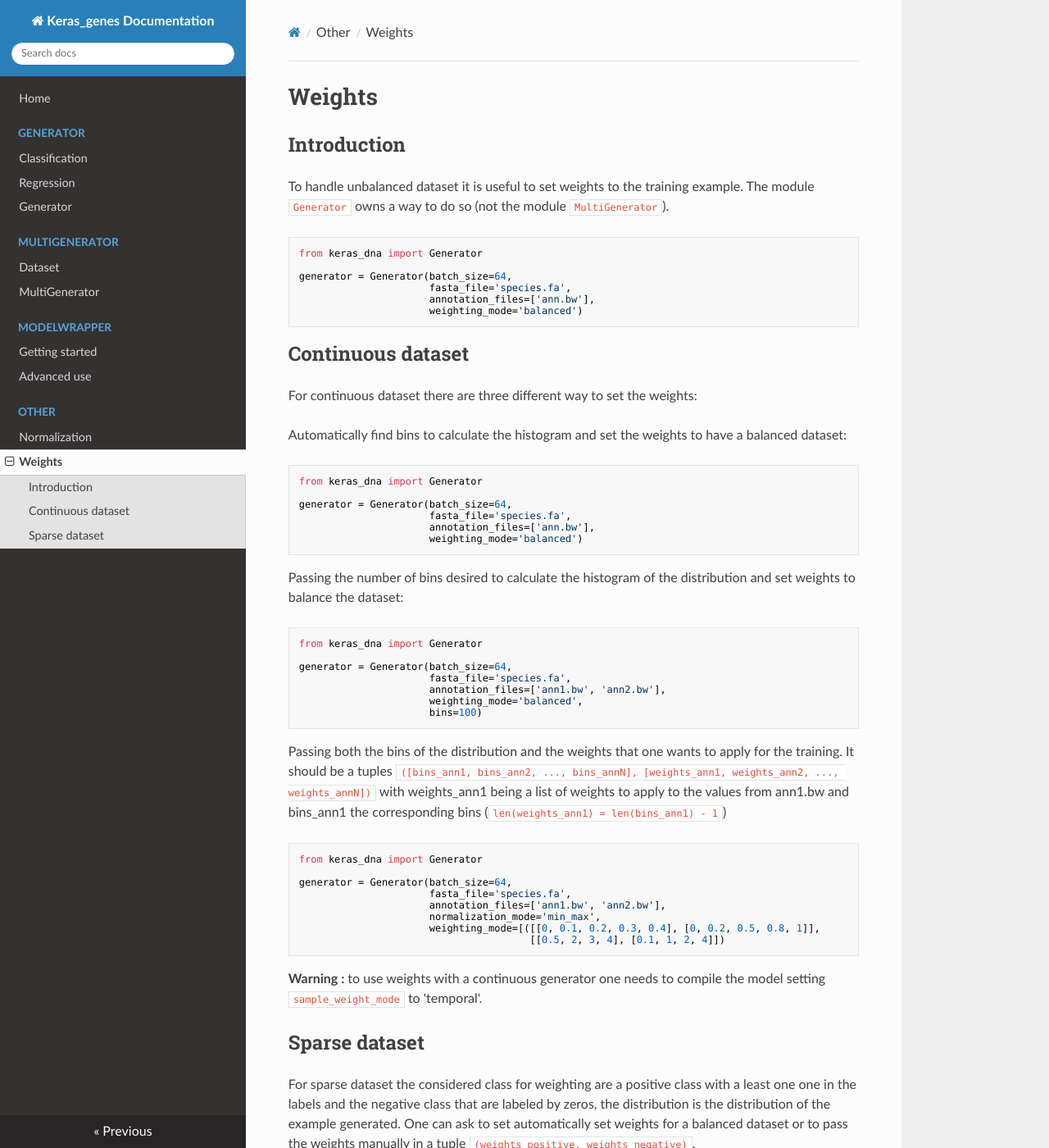
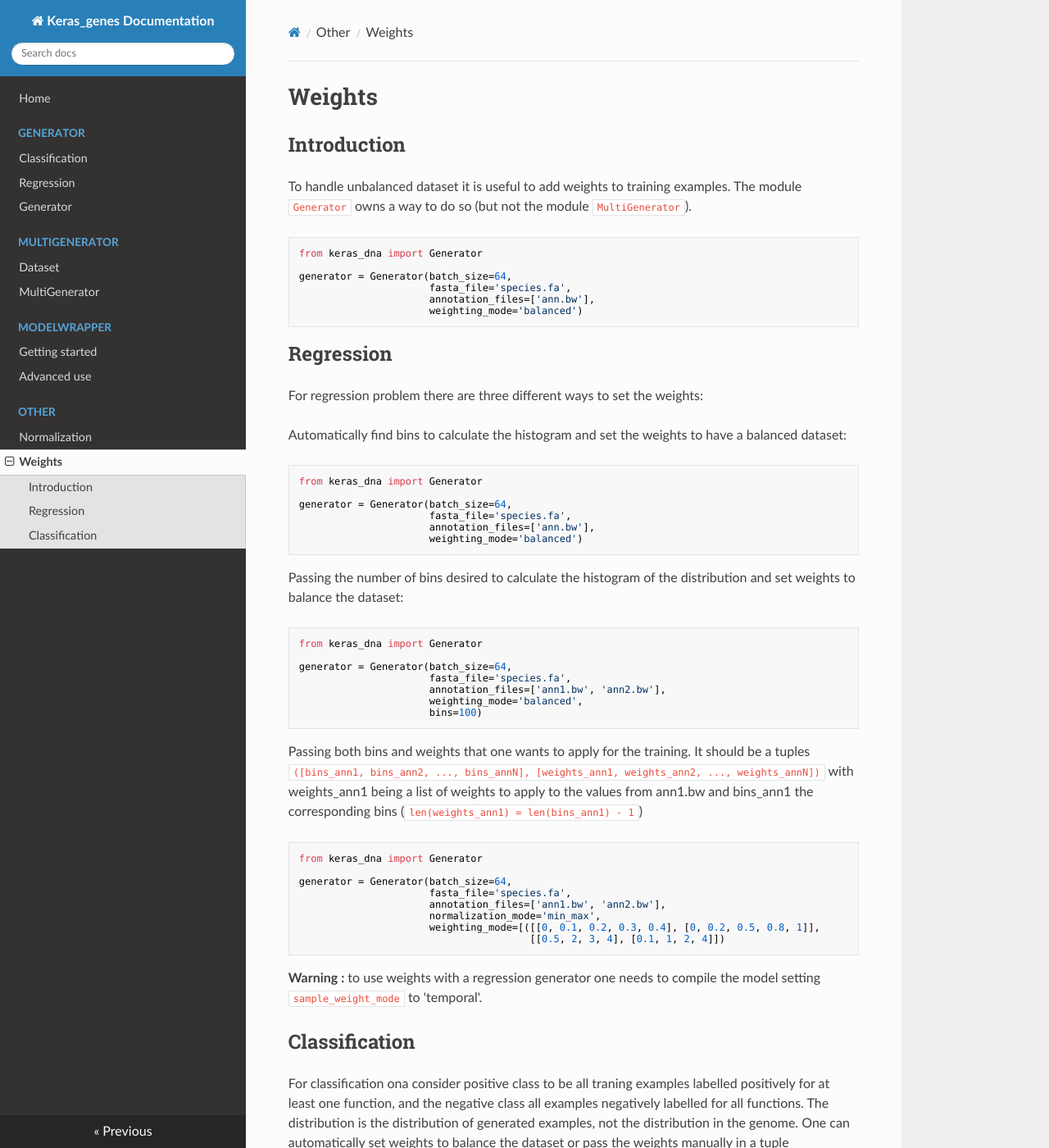
Before and after one commit to etirouthier/keras_dna, an MkDocs documentation site: the page built from docs/weights.md, in a window 1280 px wide and 1400 px high. Shown: the whole window at 82% size. Built offline with MkDocs 1.6.1, drawn with Linux system fonts in a browser that asks for light colours; nearby versions of some CDN libraries.

Commit message:
Update weights.md

````diff
--- a/docs/weights.md
+++ b/docs/weights.md
@@ -2,7 +2,7 @@
 
 ## Introduction
 
-To handle unbalanced dataset it is useful to set weights to the training example. The module `Generator` owns a way to do so (not the module `MultiGenerator`).
+To handle unbalanced dataset it is useful to add weights to training examples. The module `Generator` owns a way to do so (but not the module `MultiGenerator`).
 
 ```python
 from keras_dna import Generator
@@ -13,9 +13,9 @@ generator = Generator(batch_size=64,
                       weighting_mode='balanced')
 ```
 
-## Continuous dataset
+## Regression
 
-For continuous dataset there are three different way to set the weights:
+For regression problem there are three different ways to set the weights:
 
 Automatically find bins to calculate the histogram and set the weights to have a balanced dataset:
 ```python
@@ -38,7 +38,7 @@ generator = Generator(batch_size=64,
                       bins=100)
 ```
 
-Passing both the bins of the distribution and the weights that one wants to apply for the training. It should be a tuples `([bins_ann1, bins_ann2, ..., bins_annN], [weights_ann1, weights_ann2, ..., weights_annN])` with weights_ann1 being a list of weights to apply to the values from ann1.bw and bins_ann1 the corresponding bins (`len(weights_ann1) = len(bins_ann1) - 1`)
+Passing both bins and weights that one wants to apply for the training. It should be a tuples `([bins_ann1, bins_ann2, ..., bins_annN], [weights_ann1, weights_ann2, ..., weights_annN])` with weights_ann1 being a list of weights to apply to the values from ann1.bw and bins_ann1 the corresponding bins (`len(weights_ann1) = len(bins_ann1) - 1`)
 ```python
 from keras_dna import Generator
 
@@ -50,11 +50,11 @@ generator = Generator(batch_size=64,
                                        [[0.5, 2, 3, 4], [0.1, 1, 2, 4]])
 ```
 
-**Warning :** to use weights with a continuous generator one needs to compile the model setting `sample_weight_mode` to 'temporal'.
+**Warning :** to use weights with a regression generator one needs to compile the model setting `sample_weight_mode` to 'temporal'.
 
-## Sparse dataset
+## Classification
 
-For sparse dataset the considered class for weighting are a positive class with a least one one in the labels and the negative class that are labeled by zeros, the distribution is the distribution of the example generated. One can ask to set automatically set weights for a balanced dataset or to pass the weights manually in a tuple `(weights_positive, weights_negative)`.
+For classification ona consider positive class to be all traning examples labelled positively for at least one function, and the negative class all examples negatively labelled for all functions. The distribution is the distribution of generated examples, not the distribution in the genome. One can automatically set weights to balance the dataset or pass the weights manually in a tuple `(weights_positive, weights_negative)`.
 
 ```python
 
````
